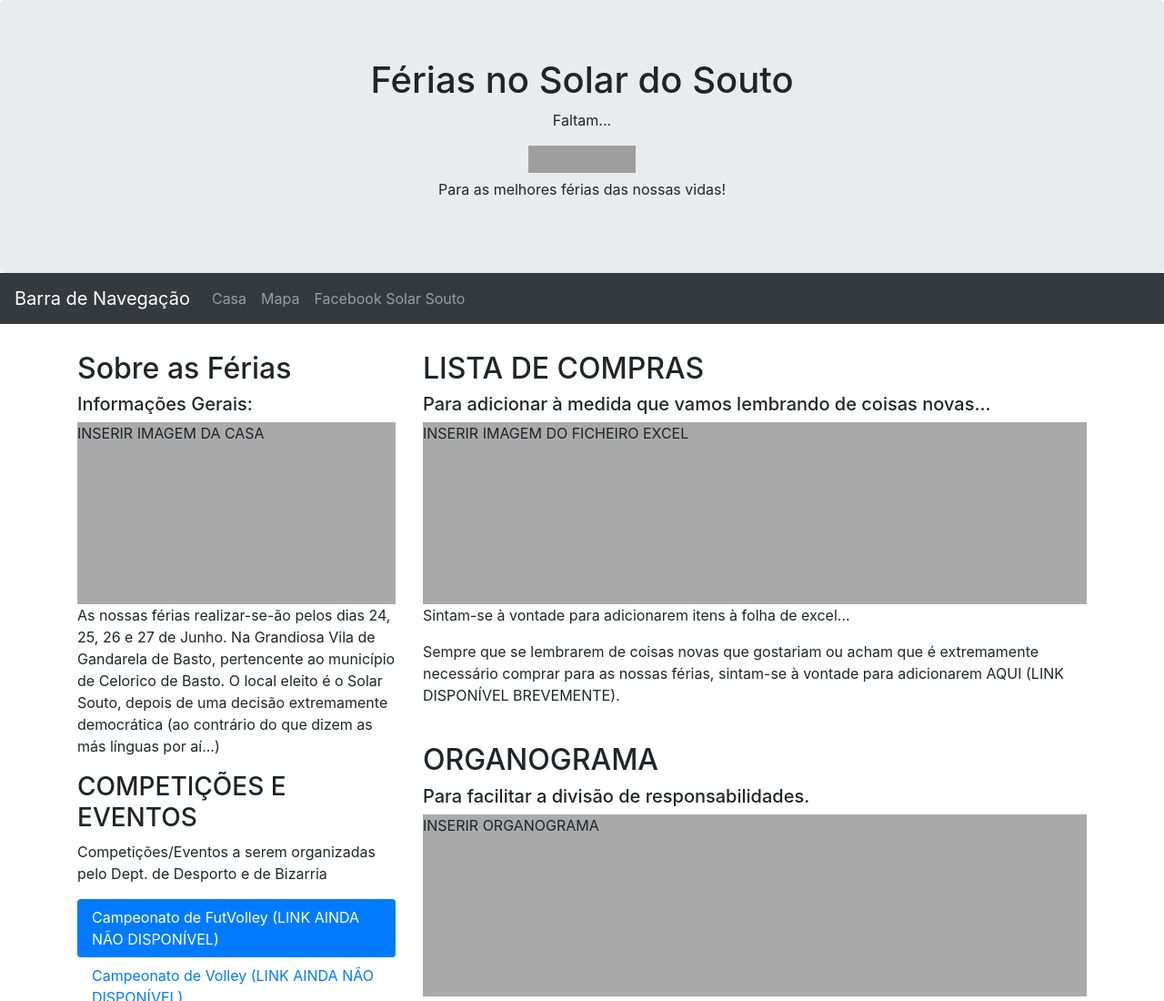
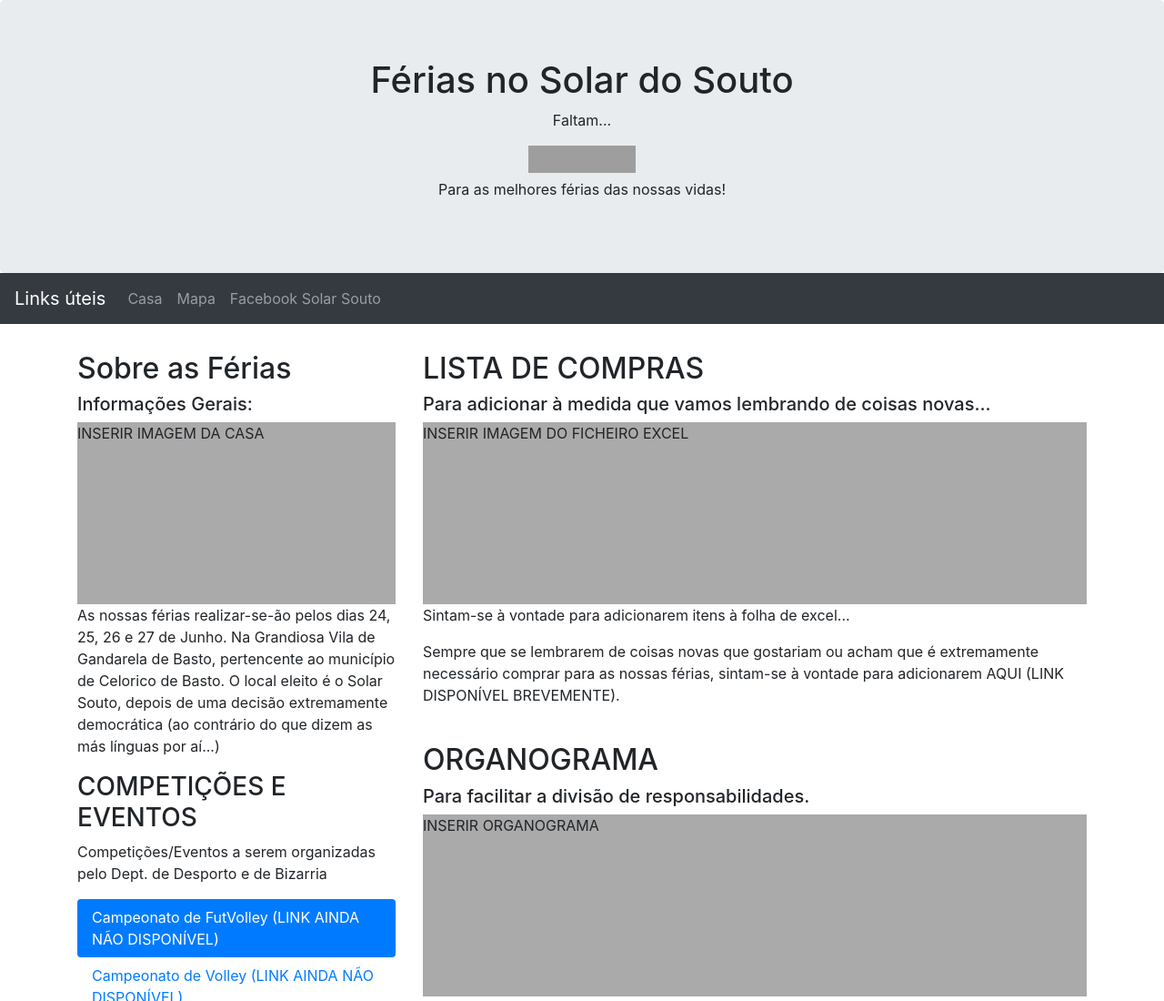
Before and after one commit to silva9diogo/ferias2021, a plain HTML site: page index.html in a window 1280 px wide. Shown: the top 1100 px of the page at 91% size. Drawn offline with nearby package versions, Linux system fonts and the light colour scheme; grey boxes are pictures that could not be loaded.

Commit message:
Update index.html

```diff
--- a/index.html
+++ b/index.html
@@ -25,7 +25,7 @@
   </div>
 
 <nav class="navbar navbar-expand-sm bg-dark navbar-dark">
-  <a class="navbar-brand" href="#">Barra de Navegação</a>
+  <a class="navbar-brand" href="#">Links úteis</a>
   <button class="navbar-toggler" type="button" data-toggle="collapse" data-target="#collapsibleNavbar">
     <span class="navbar-toggler-icon"></span>
   </button>
```
